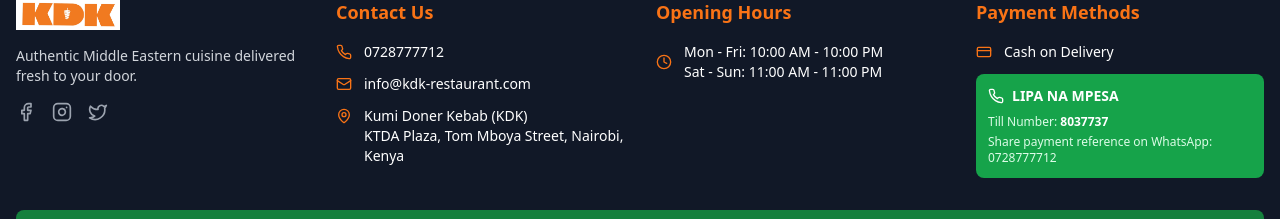
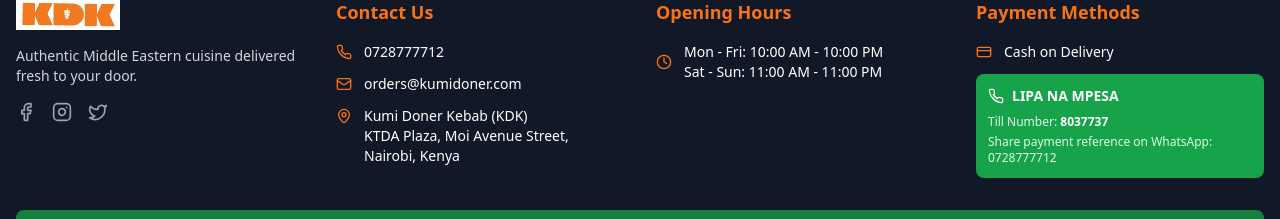
Before and after one commit to Noorcom-Network-NNL/kdk-food-express, a React (Vite) app: page /about in a window 1280 px wide. Shown: the part 2458-2677 px from the top of the page. Built offline with nearby package versions, Linux system fonts and the light colour scheme.

Commit message:
Update contact information
Update contact information on the website.

```diff
--- a/src/components/Footer.tsx
+++ b/src/components/Footer.tsx
@@ -35,11 +35,11 @@ const Footer = () => {
               </div>
               <div className="flex items-center space-x-3">
                 <Mail size={16} className="text-orange-500 flex-shrink-0" />
-                <span className="text-sm">info@kdk-restaurant.com</span>
+                <span className="text-sm">orders@kumidoner.com</span>
               </div>
               <div className="flex items-start space-x-3">
                 <MapPin size={16} className="text-orange-500 flex-shrink-0 mt-0.5" />
-                <span className="text-sm">Kumi Doner Kebab (KDK)<br />KTDA Plaza, Tom Mboya Street, Nairobi, Kenya</span>
+                <span className="text-sm">Kumi Doner Kebab (KDK)<br />KTDA Plaza, Moi Avenue Street, Nairobi, Kenya</span>
               </div>
             </div>
           </div>
```
